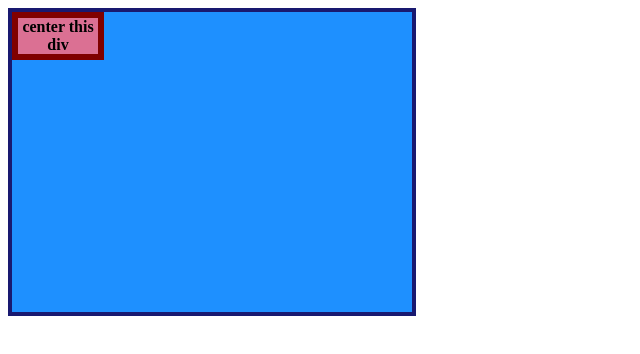
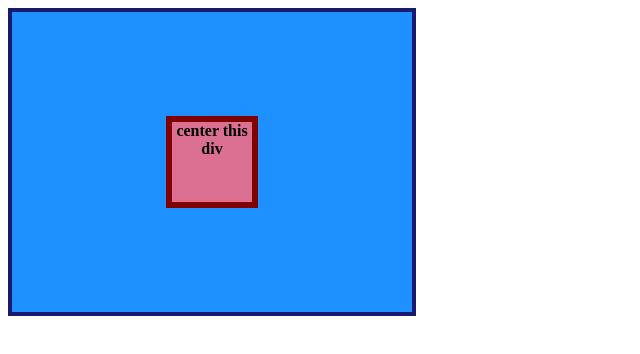
Before and after one commit to 13X02/css-excercises, a plain HTML site: page flex/01-flex-center/index.html in a window 1280 px wide. Shown: the whole page, without its empty margins (0-640 px from the left). Drawn offline with Linux system fonts and the light colour scheme.

Commit message:
completed solution

```diff
--- a/flex/01-flex-center/style.css
+++ b/flex/01-flex-center/style.css
@@ -3,6 +3,9 @@
     border: 4px solid midnightblue;
     width: 400px;
     height: 300px;
+    display: flex;
+    justify-content: center;
+    align-items: center;
   }
 
   .box {
@@ -11,4 +14,5 @@
     text-align: center;
     border: 6px solid maroon;
     width: 80px;
-    heig
+    height: 80px;
+}
```
